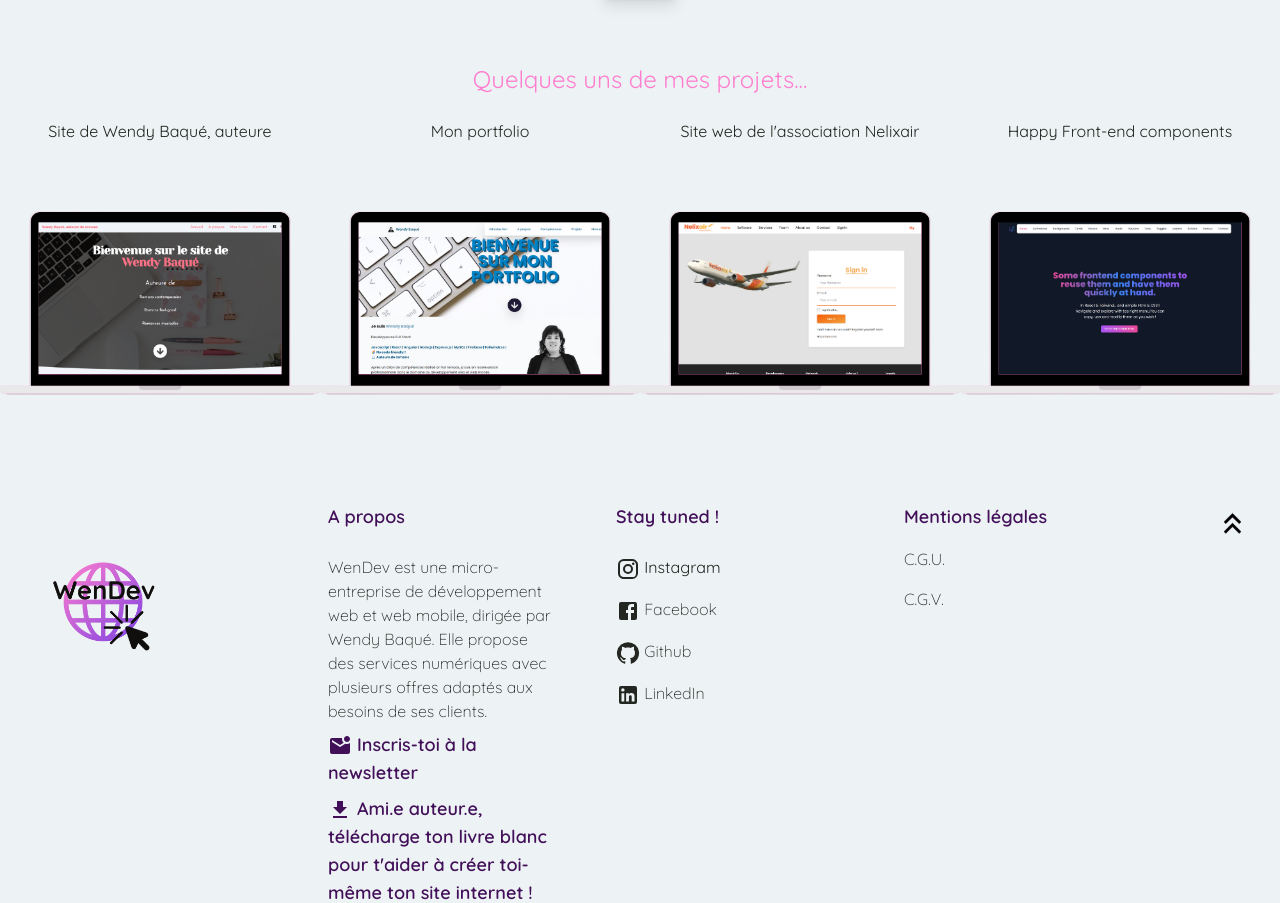
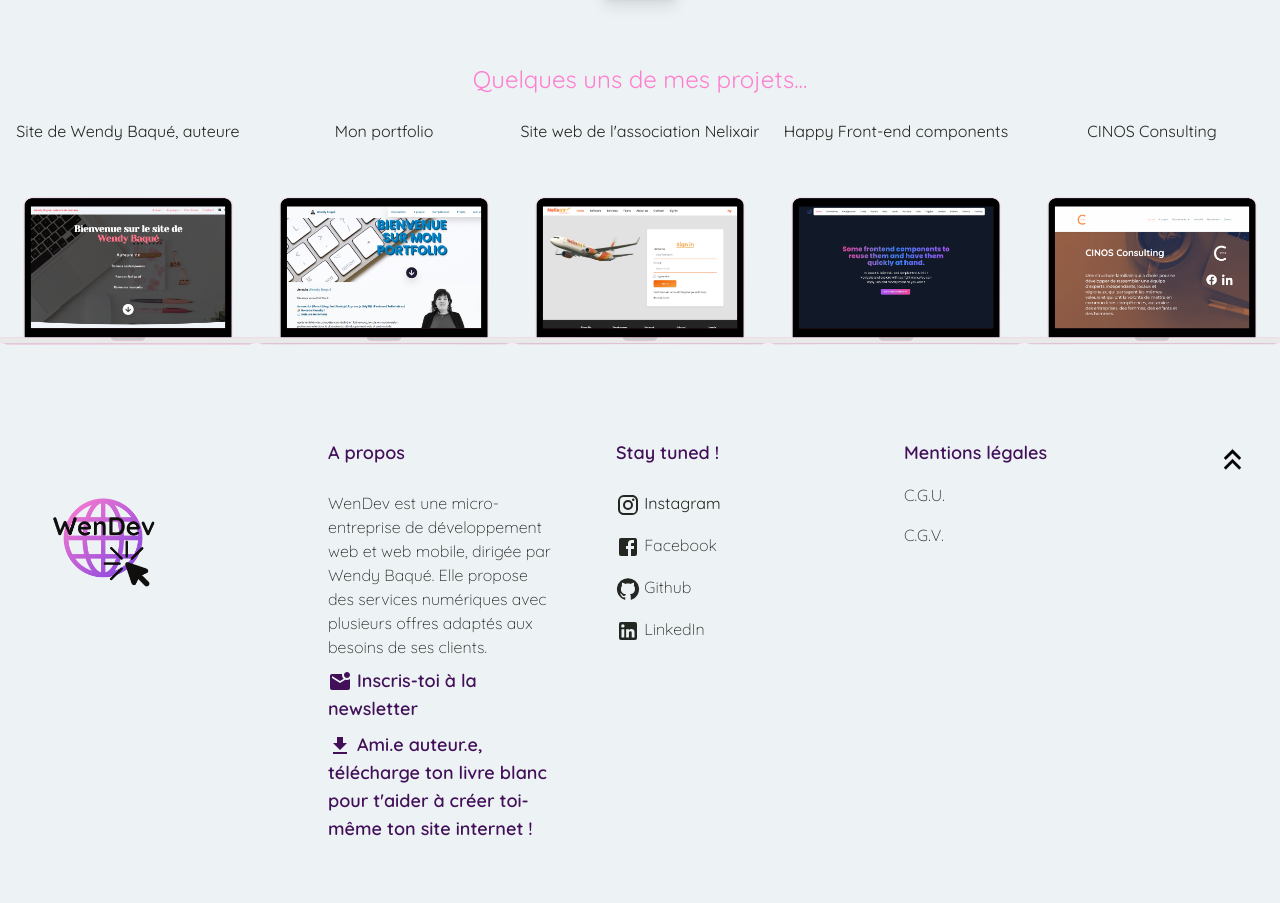
Before and after one commit to devvasyl/site-wendev, a React (Create React App) app: page /OffreSite in a window 1280 px wide. Shown: the part 3503-4406 px from the top of the page. Built offline with nearby package versions, Linux system fonts and the light colour scheme.

Commit message:
Update partenaires

```diff
--- a/src/pages/PageOffreSite.jsx
+++ b/src/pages/PageOffreSite.jsx
@@ -4,11 +4,12 @@ import { Fade } from "react-awesome-reveal";
 import { Link } from "react-router-dom";
 import ButtonFonctionnement from "../components/ButtonFonctionnement";
 import Interest from "../components/Interest";
+import OffresSite from "../components/OffreSite";
 import projet1 from "../assets/projet1.webp";
 import projet2 from "../assets/projet2.webp";
 import projet3 from "../assets/projet3.webp";
 import projet4 from "../assets/projet4.webp";
-import OffresSite from "../components/OffreSite";
+import projet5 from "../assets/projet5.webp";
 
 const PageOffreSite = () => {
   return (
@@ -181,6 +182,22 @@ const PageOffreSite = () => {
                 />
               </div>
             </a>
+            <a
+              href="https://www.cinosconsulting.com/"
+              alt="Site web CINOS Consulting"
+              aria-label="Site web CINOS Consulting"
+              target="_blank"
+              rel="noreferrer"
+            >
+              <div className="transition ease-in-out delay-150 hover:-translate-y-1 hover:scale-110 duration-300 overflow-hidden flex flex-col mx-auto max-w-lg text-center text-black rounded-lg dark:border-black dark:bg-black dark:text-white">
+                <p>CINOS Consulting</p>
+                <img
+                  src={projet5}
+                  alt="Site web CINOS Consulting"
+                  aria-label="Site web CINOS Consulting"
+                />
+              </div>
+            </a>
           </div>
         </section>
       </Fade>
--- a/src/pages/Partenaires.jsx
+++ b/src/pages/Partenaires.jsx
@@ -18,7 +18,7 @@ const Partenaires = () => {
       name: "GraphArt's",
       title: "Infographiste metteur en page",
       descr:
-        "Je m'appelle Cindy, je suis infographiste metteur en page, je travaille pour toutes les femmes artistes et créatrices fait main. Petit ou gros budget, j'ai à coeur de vous aider à gagner plus de clients et plus de visibilité grâce à des visuels de qualités.",
+        "Je m'appelle Cindy, je suis infographiste metteur en page, je travaille pour toutes les femmes artistes et créatrices fait main. Petit ou gros budget, j'ai à coeur de vous aider à gagner plus de clients et plus de visibilité grâce à des visuels de qualités. Pour votre première commande, vous bénéficierez d'une remise immédiate de 15%.",
       img: "https://static.wixstatic.com/media/c090d8_0a2787f5c2444bb4aac9cf1b7a7b5104~mv2.png/v1/fill/w_204,h_204,al_c,q_85,usm_0.66_1.00_0.01,enc_auto/logo%20grapharts%20definitif-07.png",
       link: "https://ccgrapharts.wixsite.com/graphart-s?fbclid=PAAabS0o9R4h8O6PcPrk3b9wd_7fRuM6R12Dk906-KLgD2JXXNW0E9TEtvHr8",
     },
```
Also changed, not shown: src/assets/projet5.webp (added), 1 other file (tests, documents, lock files or other folders).
